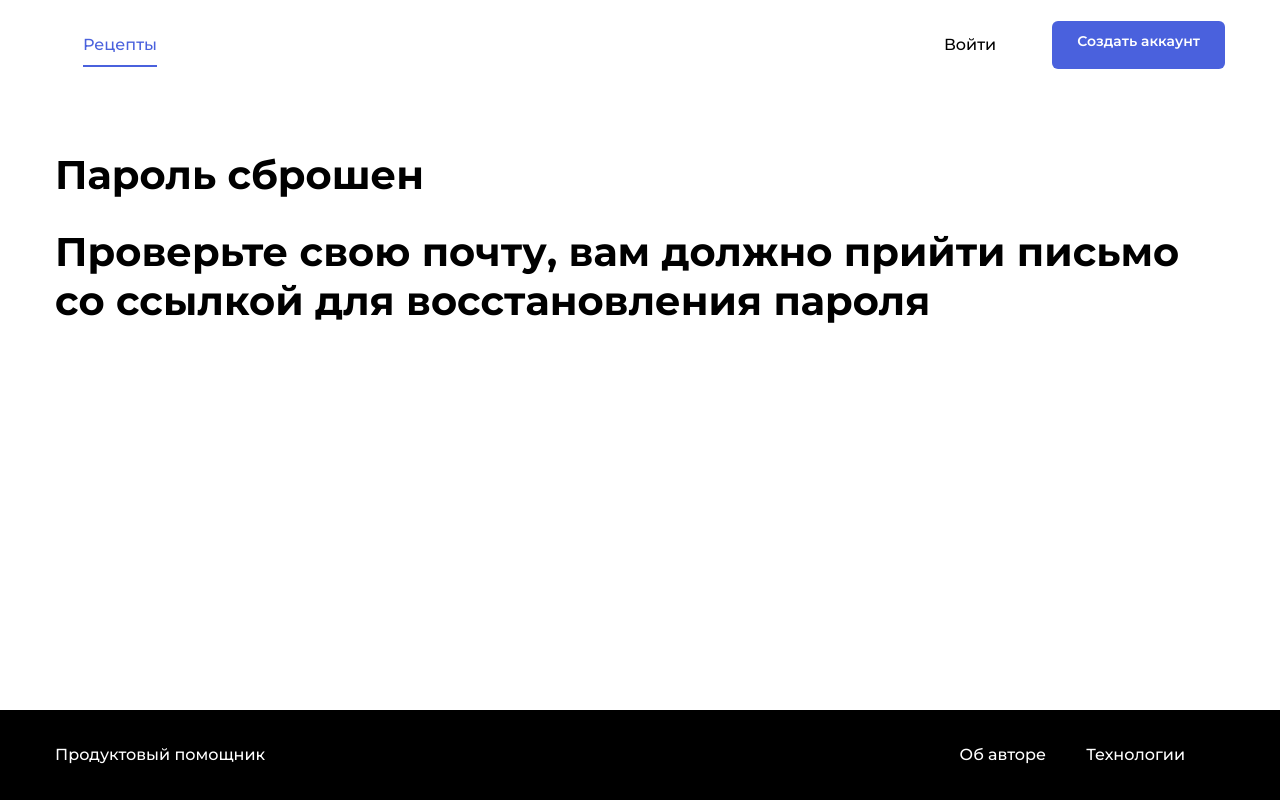
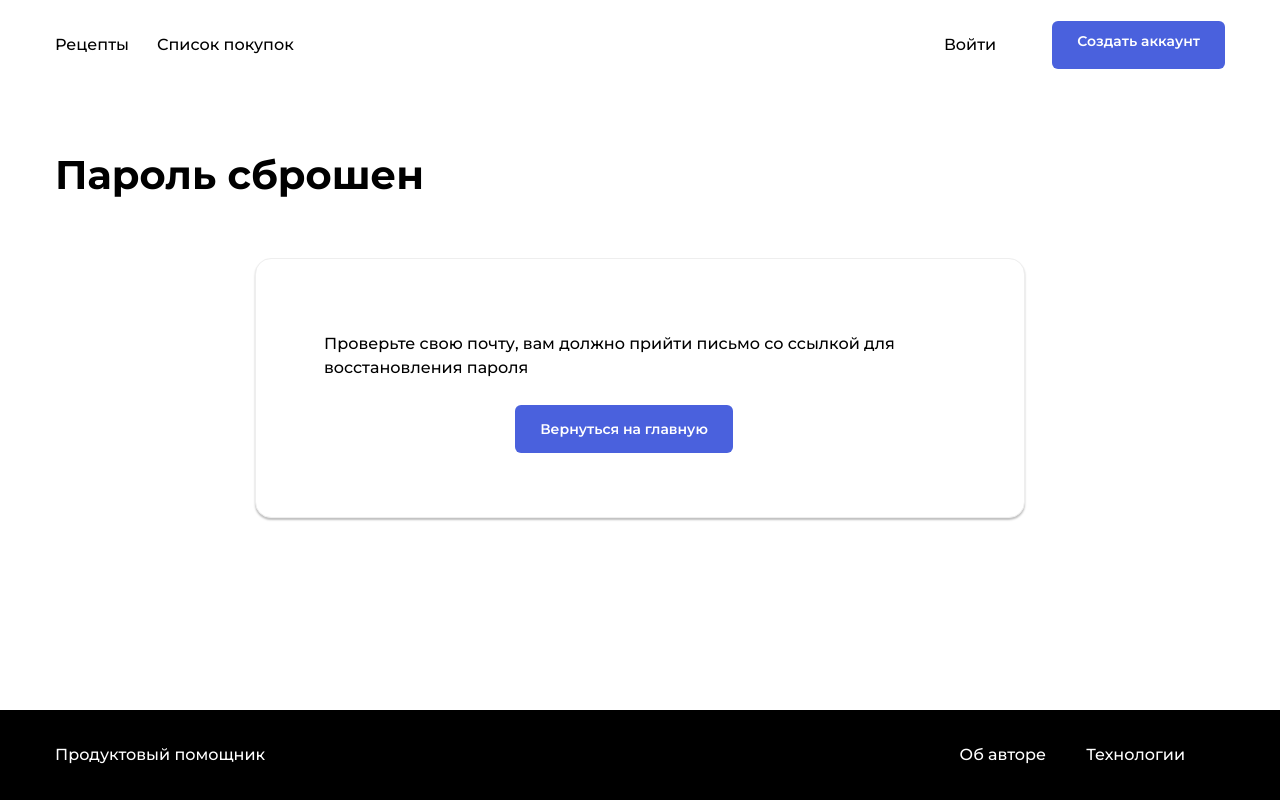
Before and after one commit to walkgo/foodgram-project, a Django app: a page that uses templates/includes/nav.html in a window 1280 px wide. Run offline with Django 3.2, Linux system fonts and the light colour scheme; some libraries are stand-ins or nearby versions.

Commit message:
Refactoring code

```diff
--- a/templates/includes/nav.html
+++ b/templates/includes/nav.html
@@ -14,7 +14,8 @@
           </ul>
           {% else %}
           <ul class="nav__items list">
-              {%if request.resolver_match.view_name == 'index' %}<li class="nav__item nav__item_active">{% else %}<li class="nav__item">{% endif %}<li class="nav__item nav__item_active"><a href="{% url 'index' %}" class="nav__link link">Рецепты</a></li>
+            {% if request.resolver_match.view_name == 'index' %}<li class="nav__item nav__item_active">{% else %}<li class="nav__item">{% endif %}<a href="{% url 'index' %}" class="nav__link link">Рецепты</a></li>
+            {% if request.resolver_match.view_name == 'shopping_list' %}<li class="nav__item nav__item_active">{% else %}<li class="nav__item">{% endif %}<a href="{% url 'shopping_list' %}" class="nav__link link">Список покупок</a> <span class="badge badge_style_blue nav__badge" id="counter">{% if count %}{{ count }}{% endif %}</span></li>
           </ul>
           <ul class="nav__items list">
               {% if request.resolver_match.view_name == 'LoginView' %}<li class="nav__item nav__item_active">{% else %}<li class="nav__item">{% endif %}<li class="nav__item"><a href="{% url 'login' %}" class="nav__link link">Войти</a></li>
--- a/templates/includes/recipe_card.html
+++ b/templates/includes/recipe_card.html
@@ -17,7 +17,7 @@
         </ul>
         <div class="card__items card__items_column">
             <p class="card__text"><span class="icon-time"></span> {{ recipe.duration }} мин.</p>
-            <p class="card__text"><span class="icon-user"></span> <a href="{% url 'profile' recipe.author.username %}" style="color: black">{{ recipe.author.get_full_name }}</a></p> <!--Ссылка на автора-->
+            <p class="card__text"><span class="icon-user"></span> <a href="{% url 'profile' recipe.author.username %}" style="text-decoration: none; color: black">{{ recipe.author.get_full_name }}</a></p> <!--Ссылка на автора-->
         </div>
     </div>
 
--- a/templates/new_recipe.html
+++ b/templates/new_recipe.html
@@ -61,7 +61,7 @@
                             <input type="text" id="nameIngredient" class="form__input">
                             <div class="form__dropdown-items"></div>
                         </div>
-                        <input type="number" id="cantidad" class="form__input" min="0">
+                        <input type="number" id="cantidad" class="form__input" min="1">
                         <label for="cantidad" class="form__label" id="cantidadVal">шт.</label>
                     </div>
                     <div class="form__field-group-ingredientes-container">
--- a/templates/shopping_list.html
+++ b/templates/shopping_list.html
@@ -24,7 +24,12 @@
                 {% include "includes/shop_card.html" %}
         {% endfor %}
     </ul>
+    {% if shopping_list %}
     <a href="{% url 'shoplist_download' %}"><button class="button button_style_blue">Скачать список</button></a>
+    {% else %}
+    <p>Ваш список покупок пуст!</p>
+    <a href="{% url 'index' %}"><button class="button button_style_blue">Вернуться на главную</button></a>
+    {% endif %}
 </div>
 
 {% endblock %}
--- a/users/templates/registration/password_reset_done.html
+++ b/users/templates/registration/password_reset_done.html
@@ -16,6 +16,10 @@
 {% endblock %}
 
 {% block content %}
-      <h3 class="main__title">Проверьте свою почту, вам должно прийти письмо со ссылкой для восстановления пароля</h3>
-
+      <div class="form-container">
+            <div class="form">
+                  <p class="form__info-text">Проверьте свою почту, вам должно прийти письмо со ссылкой для восстановления пароля</P>
+                  <a href="{% url 'index' %}"><button class="button button_style_blue">Вернуться на главную</button></a>
+            </div>
+      </div>
 {% endblock %}
```
